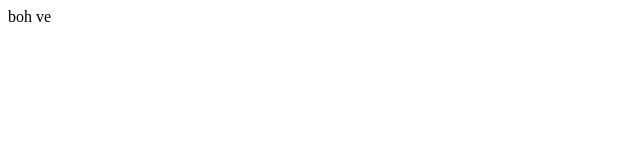
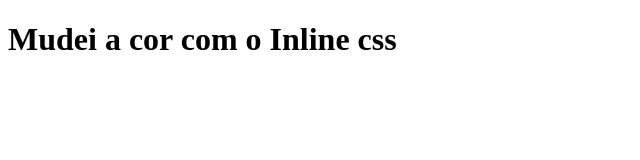
Before and after one commit to Ujhafsuy/Marcio, a plain HTML site: page 2_CSS/index.html in a window 1280 px wide. Shown: the whole page, without its empty margins (0-640 px from the left). Drawn offline with Linux system fonts and the light colour scheme.

Commit message:
introdução ao css

```diff
--- a/2_CSS/index.html
+++ b/2_CSS/index.html
@@ -1,12 +1,14 @@
 <!DOCTYPE html>
 <html lang="en">
 <head>
-    <meta charset="UTF-32">
+    <meta charset="">
     <meta http-equiv="X-UA-Compatible" content="IE=edge">
     <meta name="viewport" content="width=device-width, initial-scale=1.0">
     <title>CSS</title>
 </head>
 <body>
-    boh ve
+    <!-- ctrl + ; abre comentário -->
+    <!-- 1 -  Inline CSS -->
+    <h1>Mudei a cor com o Inline css</h1>
 </body>
 </html>
```
